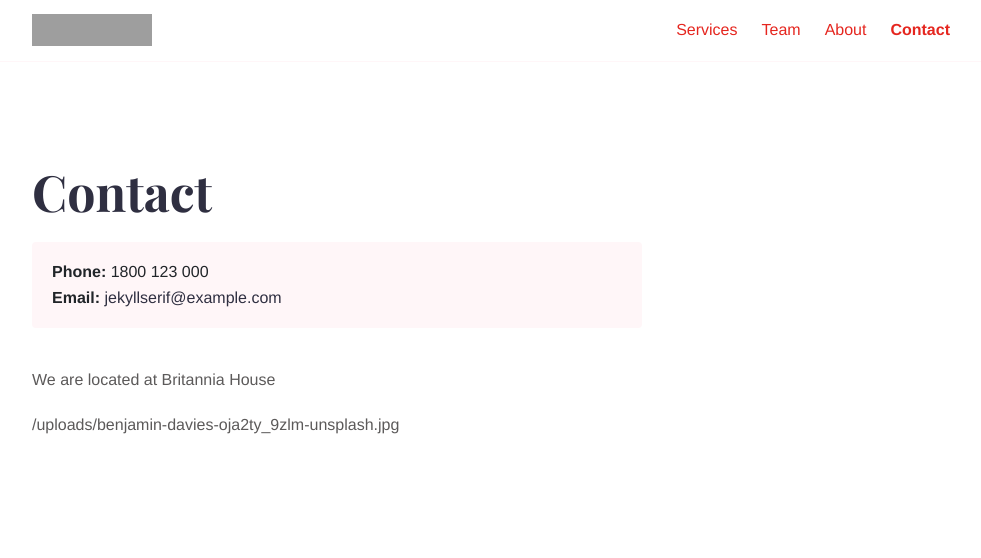
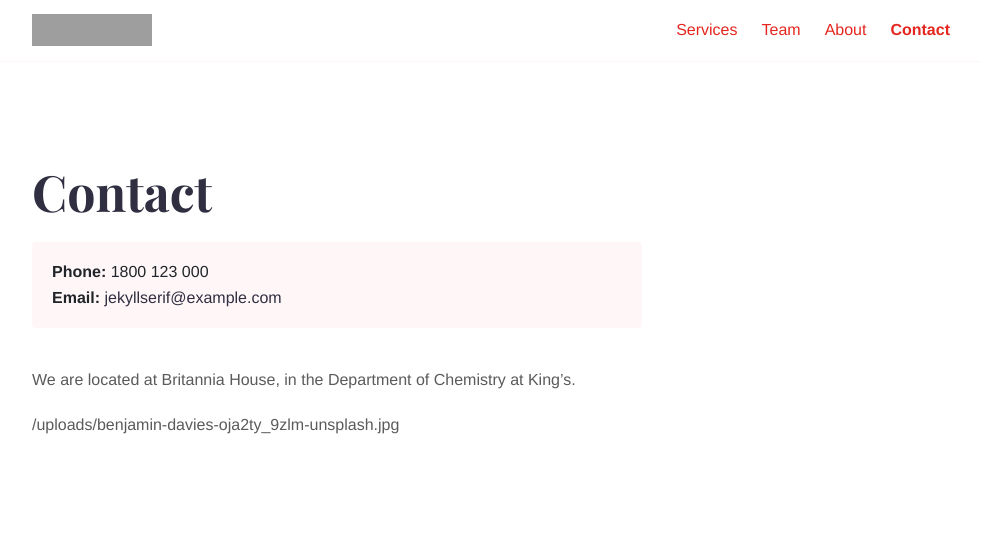
Before and after one commit to matta-research-group/matta-research-group.github.io, a Jekyll site: the page built from contact.md, in a window 1280 px wide. Shown: the top 558 px of the page, without its empty margins (143-1124 px from the left). Built offline with Jekyll 4.4.1, drawn with Linux system fonts in a browser that asks for light colours; grey boxes are pictures that could not be loaded.

Commit message:
Update contact.md

```diff
--- a/contact.md
+++ b/contact.md
@@ -2,10 +2,11 @@
 title: Contact
 layout: contact
 description: Contact
-mapping:
-  latitude: 51.101
-  longitude: 0.1
 ---
-We are located at Britannia House
+
+
+We are located at Britannia House, in the Department of Chemistry at King's.
+
+
 
 /uploads/benjamin-davies-oja2ty_9zlm-unsplash.jpg
```
